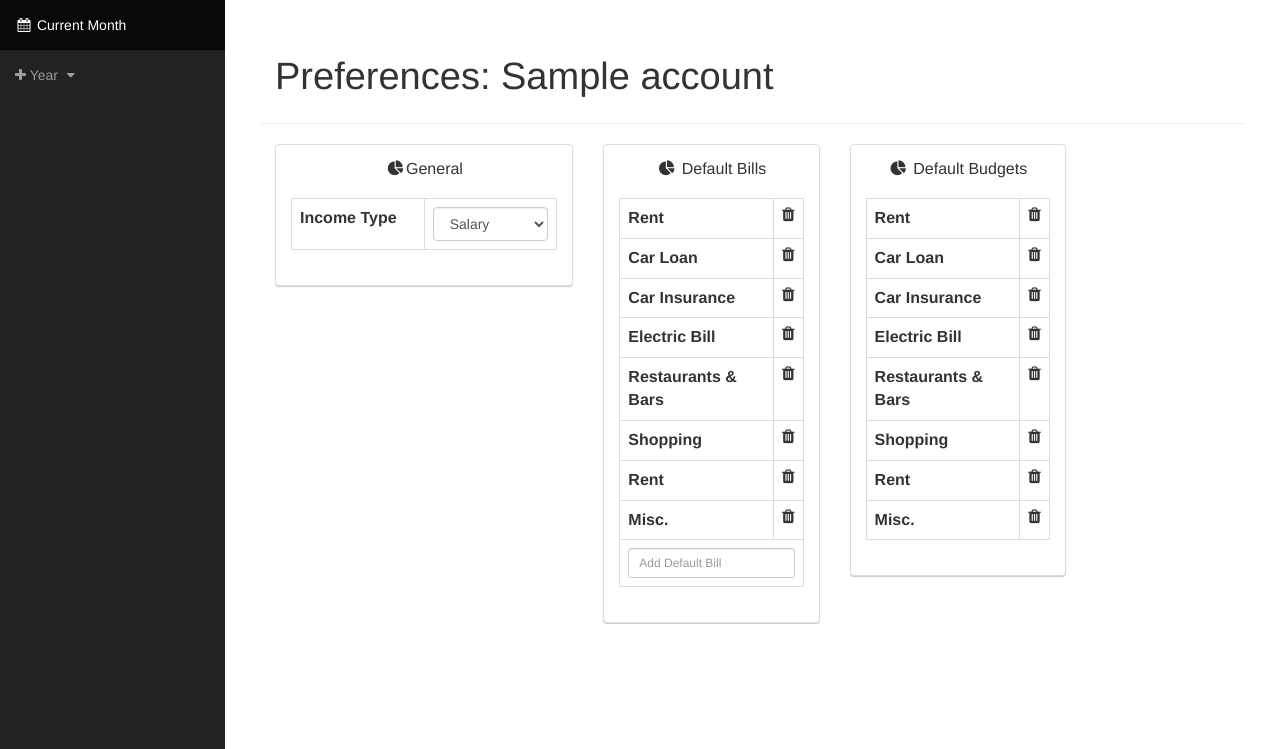
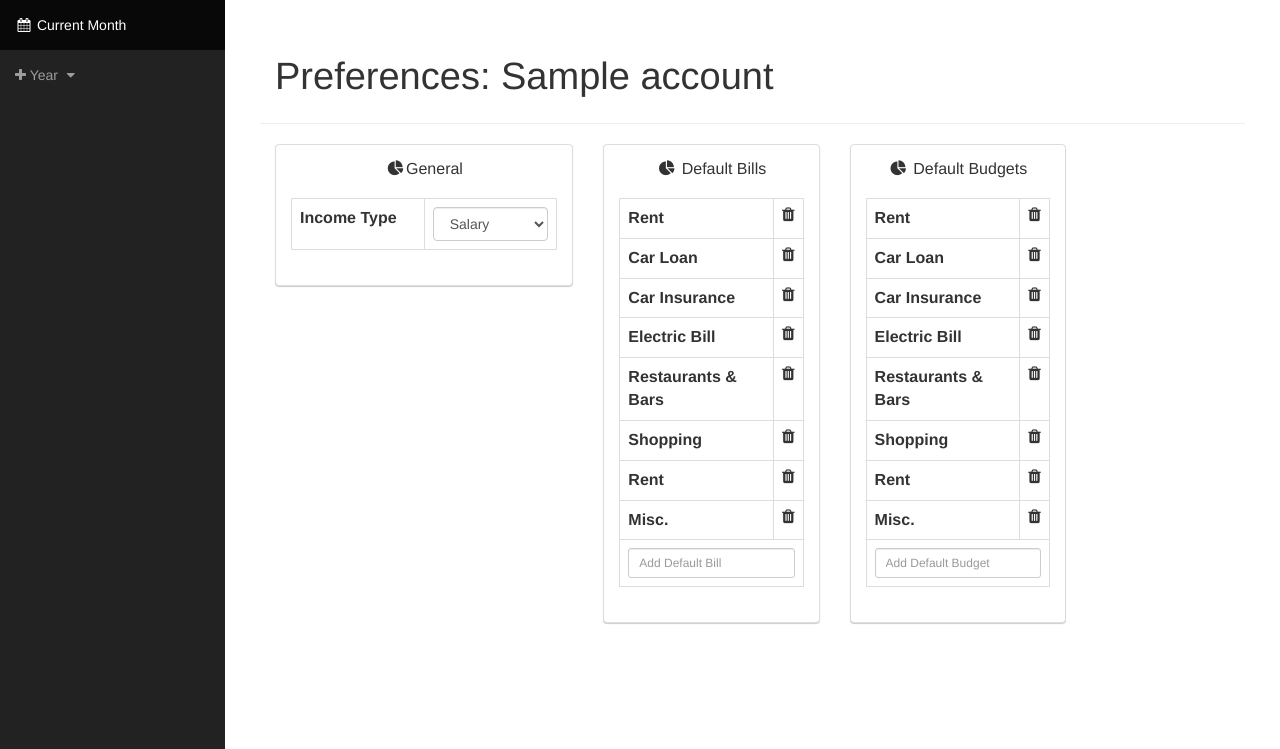
Before and after one commit to haggs/finances_app, a Django app: template templates/finances/preferences.html in a window 1280 px wide. Shown: the part 51-800 px from the top of the page. Run offline with Django 3.2, Linux system fonts and the light colour scheme; data comes from the database, SQL or seed files in the repository; tables that the repository leaves empty hold one stand-in row (values such as "Sample post"); the template is opened without the code that fills it: values that come from a table or form of the project are taken from there, most other values are stand-ins (such as "Sample title", 1, 10 or a date in 2020); lists and menus that the app fills with data are empty; parts of the project's set-up code (start-up, migrations or seed data) failed here and were passed over; some libraries are stand-ins or nearby versions.

Commit message:
Finished adding/removing default bills/budgets on preferences page

```diff
--- a/finances/models.py
+++ b/finances/models.py
@@ -77,6 +77,8 @@ class Category(models.Model):
     is_default = models.BooleanField(default=False)
     is_default_new_expense = models.BooleanField(default=False)
     profile = models.ForeignKey(UserProfile, null=True)
+    date_created = models.DateTimeField(auto_now_add=True)
+    last_updated = models.DateTimeField(auto_now=True)
 
     def __unicode__(self):
         return self.name
--- a/finances/urls.py
+++ b/finances/urls.py
@@ -24,8 +24,9 @@ from views import (
     view_dashboard,
     view_preferences,
     search_default_bill,
+    search_default_budget,
     add_category,
-    remove_default_bill
+    remove_default_category
 )
 
 urlpatterns = [
@@ -33,6 +34,7 @@ urlpatterns = [
     url(r'(?P<period_id>\d+)/$', view_dashboard),
     url(r'^preferences/$', view_preferences),
     url(r'^api/v1/search_default_bill/$', search_default_bill),
+    url(r'^api/v1/search_default_budget/$', search_default_budget),
     url(r'^api/v1/add_category/$', add_category),
-    url(r'^api/v1/remove_default_bill/$', remove_default_bill),
+    url(r'^api/v1/remove_default_category/$', remove_default_category),
 ]
--- a/static/js/main.js
+++ b/static/js/main.js
@@ -103,10 +103,10 @@ $( document ).ready(function(){
                 success: function(data, textStatus, jqXHR){
                     if(data.success){
                         $('#default_bills_table tr:last').before(
-                            '<tr id="bill_' + data.id + '">' +
+                            '<tr id="category_' + data.id + '">' +
                                 '<th>' + data.name + '</th>' +
                                 '<th style="width:10%;">' +
-                                    '<i id="delete_default_bill_' + data.id + '" class="fa fa-trash fa-2 clickable"></i>' +
+                                    '<i id="delete_default_category_' + data.id + '" class="fa fa-trash fa-2 clickable"></i>' +
                                 '</th>' +
                             '</tr>'
                         );
@@ -124,25 +124,62 @@ $( document ).ready(function(){
         }
     });
 
-    $('body').on('click', 'i[id^=delete_default_bill]', function(){
+    $('#add_default_budget').autocomplete({
+        source: '/api/v1/search_default_budget/',
+        minLength: 0,
+        select: function(event, ui){
+            var name = $('#add_default_budget').val()
+            $.ajax({
+                url: '/api/v1/add_category/',
+                type: 'POST',
+                data: {
+                    id: ui.item.id,
+                    is_bill: 0,
+                    is_default: 1,
+                    name: name
+                },
+                success: function(data, textStatus, jqXHR){
+                    if(data.success){
+                        $('#default_budgets_table tr:last').before(
+                            '<tr id="category_' + data.id + '">' +
+                                '<th>' + data.name + '</th>' +
+                                '<th style="width:10%;">' +
+                                    '<i id="delete_default_category_' + data.id + '" class="fa fa-trash fa-2 clickable"></i>' +
+                                '</th>' +
+                            '</tr>'
+                        );
+                        toastr.success("Added default budget");
+                    } else {
+                        toastr.error(name + " is already a default budget");
+                    }
+                    $('#add_default_budget').val("");
+                },
+                error: function(jqXHR, textStatus, errorThrown){
+                    $('#add_default_bill').val("");
+                    toastr.error("Error adding default bill");
+                }
+            });
+        }
+    });
+
+    $('body').on('click', 'i[id^=delete_default_category]', function(){
         var element = $(this);
         var id = $(this).attr('id');
         id = id.substring(id.lastIndexOf("_")+1);
 
         $.ajax({
-            url: "/api/v1/remove_default_bill/",
+            url: "/api/v1/remove_default_category/",
             type: "POST",
             data: {id: id},
             success: function(data, textStatus, jqXHR){
-                $('#bill_' + id).remove();
-                toastr.success("Removed default bill");
+                $('#category_' + id).fadeOut().remove();
+                toastr.success("Removed default category");
             },
             error: function(jqXHR, textStatus, errorThrown){
-                toastr.error("Error removing default bill");
+                toastr.error("Error removing default category");
             }
         });
     });
-
     //End Preferences Page
 
     //Dashboard Page
--- a/templates/finances/preferences.html
+++ b/templates/finances/preferences.html
@@ -70,9 +70,9 @@
                         <br>
                         <table id="default_bills_table" class="table table-bordered">
                             {% for bill in bills %}
-                                <tr id="bill_{{ bill.id }}">
+                                <tr id="category_{{ bill.id }}">
                                     <th>{{ bill.name }}</th>
-                                    <th style="width:10%;"><i id="delete_default_bill_{{ bill.id }}" class="fa fa-trash fa-2 clickable"></i></th>
+                                    <th style="width:10%;"><i id="delete_default_category_{{ bill.id }}" class="fa fa-trash fa-2 clickable"></i></th>
                                 </tr>
                             {% endfor %}
                             <tr>
@@ -91,13 +91,18 @@
                     <div class="panel-body text-center">
                         <h3 class="panel-title"><i class="fa fa-pie-chart fa-fw"></i> Default Budgets</h3>
                         <br>
-                        <table id="default_bills_table" class="table table-bordered">
+                        <table id="default_budgets_table" class="table table-bordered">
                             {% for budget in budgets %}
-                                <tr id="budget_{{ budget.id }}">
+                                <tr id="category_{{ budget.id }}">
                                     <th>{{ budget.name }}</th>
-                                    <th style="width:10%;"><i id="delete_default_budget_{{ budget.id }}" class="fa fa-trash fa-2 clickable"></i></th>
+                                    <th style="width:10%;"><i id="delete_default_category_{{ budget.id }}" class="fa fa-trash fa-2 clickable"></i></th>
                                 </tr>
                             {% endfor %}
+                            <tr>
+                                <td colspan="2">
+                                    <input id="add_default_budget" type="text" class="form-control input-sm" placeholder="Add Default Budget">
+                                </td>
+                            </tr>
                         </table>
                     </div>
                 </div>
```
Also changed, not shown: finances/views.py (+35 -18 lines), finances/migrations/0001_initial.py.
